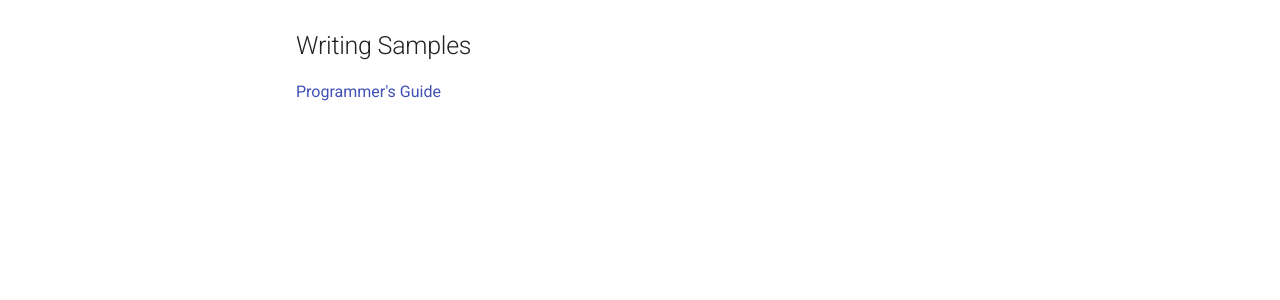
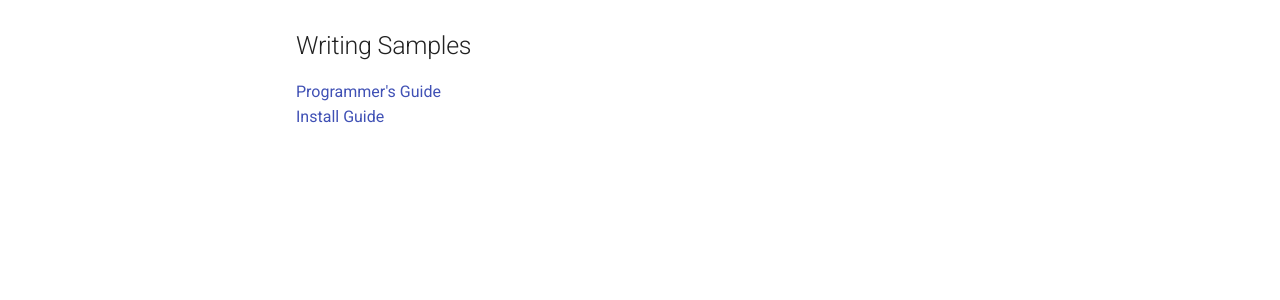
Before and after one commit to pclark22/tech-writing-portfolio, an MkDocs documentation site: the page built from docs/index.md, in a window 1280 px wide. Shown: the part 307-607 px from the top of the page. Built offline with MkDocs 1.6.1 and Material for MkDocs 9.7.7, drawn with Linux system fonts in a browser that asks for light colours.

Commit message:
Added install guide

```diff
--- a/docs/index.md
+++ b/docs/index.md
@@ -5,5 +5,6 @@ Use the menu above to find out more...
 
 ## Writing Samples
 <a href="samples/DOF_Connectivity_Programmers_Guide_C.pdf" target="_blank">Programmer's Guide</a>
+<a href="samples/install_Guide.pdf" target="_blank">Install Guide</a>
 
 <!-- For full documentation visit [mkdocs.org](https://www.mkdocs.org). -->
```
Also changed, not shown: 1 other file.
